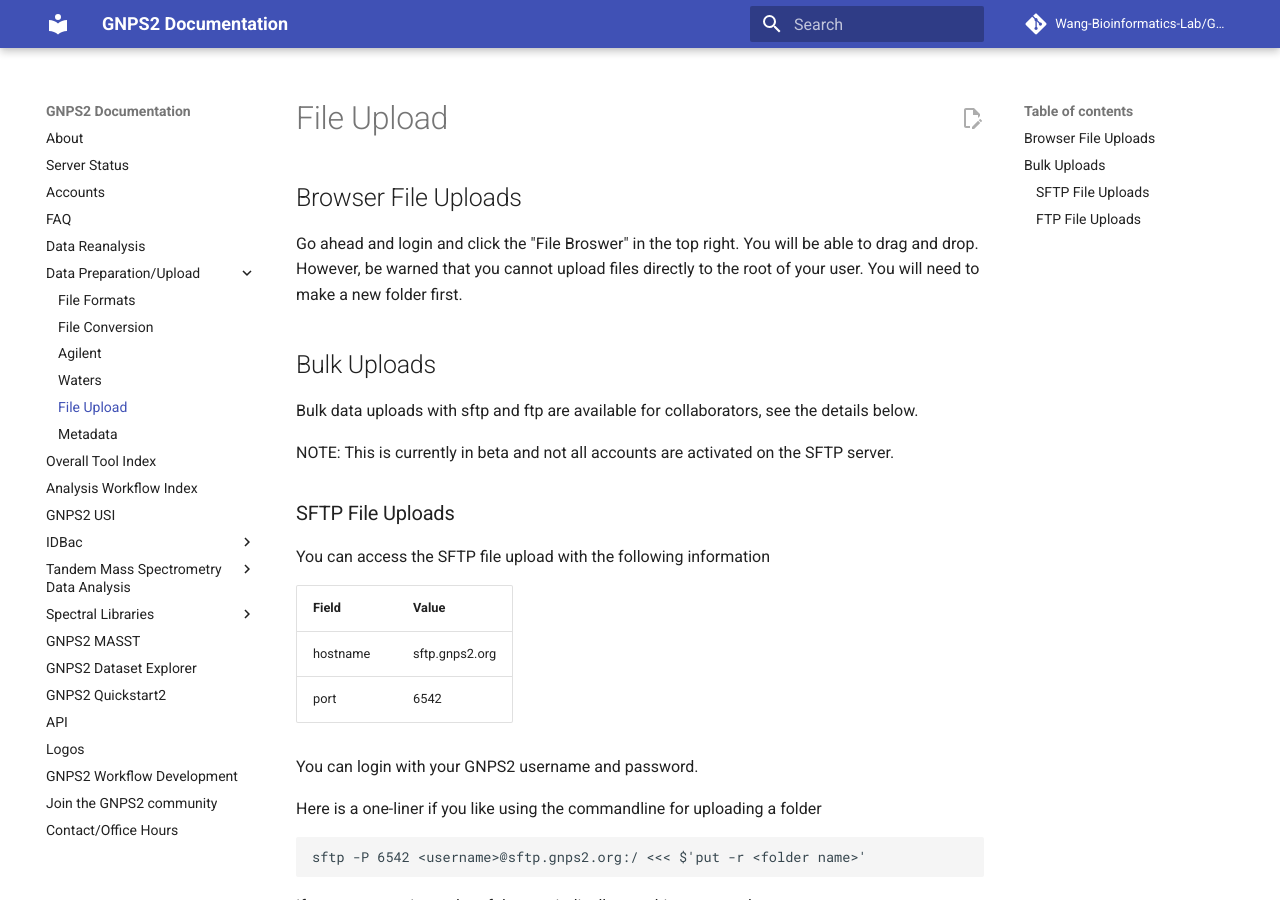
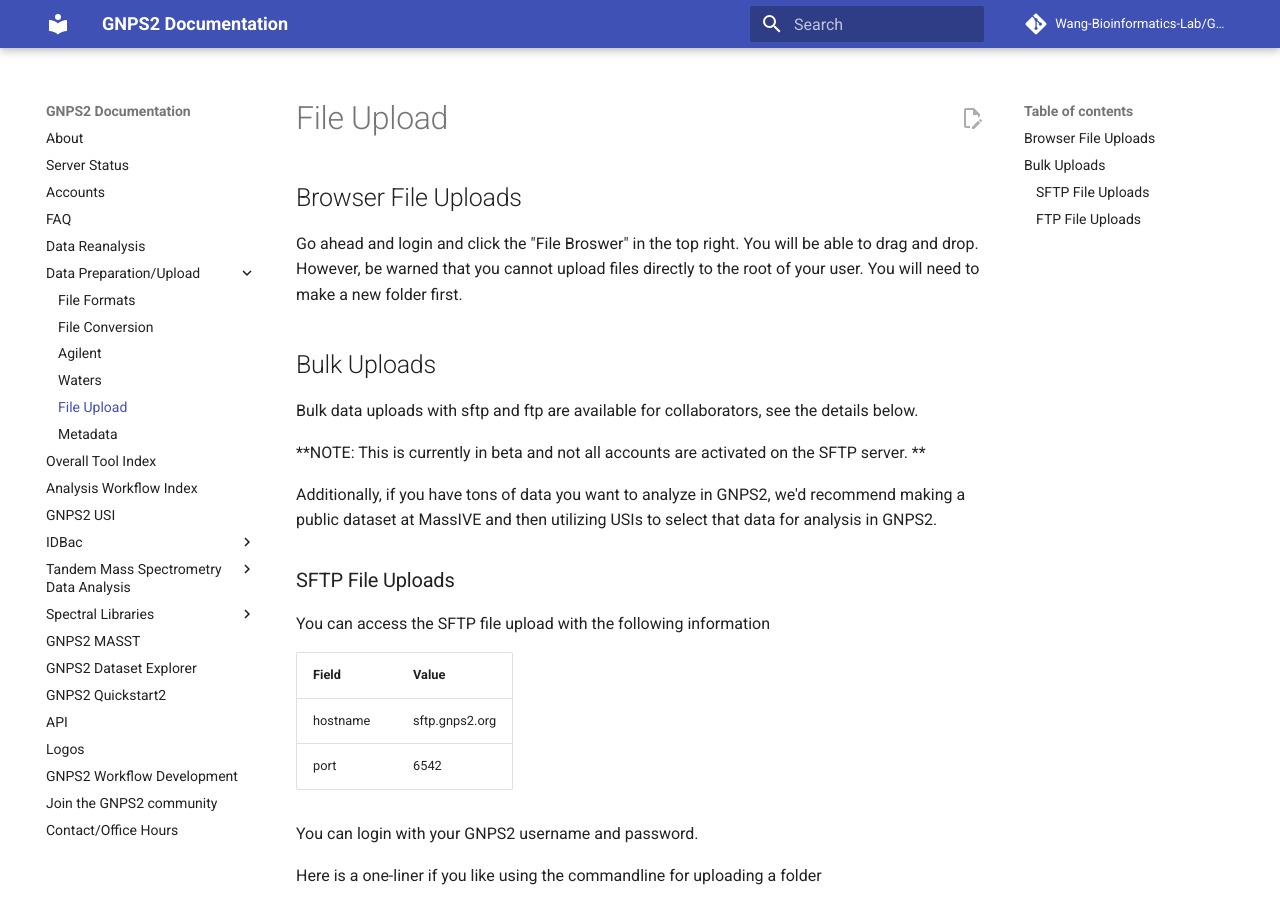
Before and after one commit to Wang-Bioinformatics-Lab/GNPS2_Documentation, an MkDocs documentation site: the page built from docs/fileupload.md, in a window 1280 px wide and 900 px high. Built offline with MkDocs 1.6.1 and Material for MkDocs 9.7.7, drawn with Linux system fonts in a browser that asks for light colours; comment, search, counter and statistics services are not loaded.

Commit message:
Update fileupload.md

```diff
--- a/docs/fileupload.md
+++ b/docs/fileupload.md
@@ -7,7 +7,9 @@
 
 Bulk data uploads with sftp and ftp are available for collaborators, see the details below.
 
-NOTE: This is currently in beta and not all accounts are activated on the SFTP server.
+**NOTE: This is currently in beta and not all accounts are activated on the SFTP server. **
+
+Additionally, if you have tons of data you want to analyze in GNPS2, we'd recommend making a public dataset at MassIVE and then utilizing USIs to select that data for analysis in GNPS2.
 
 ### SFTP File Uploads
 
```
